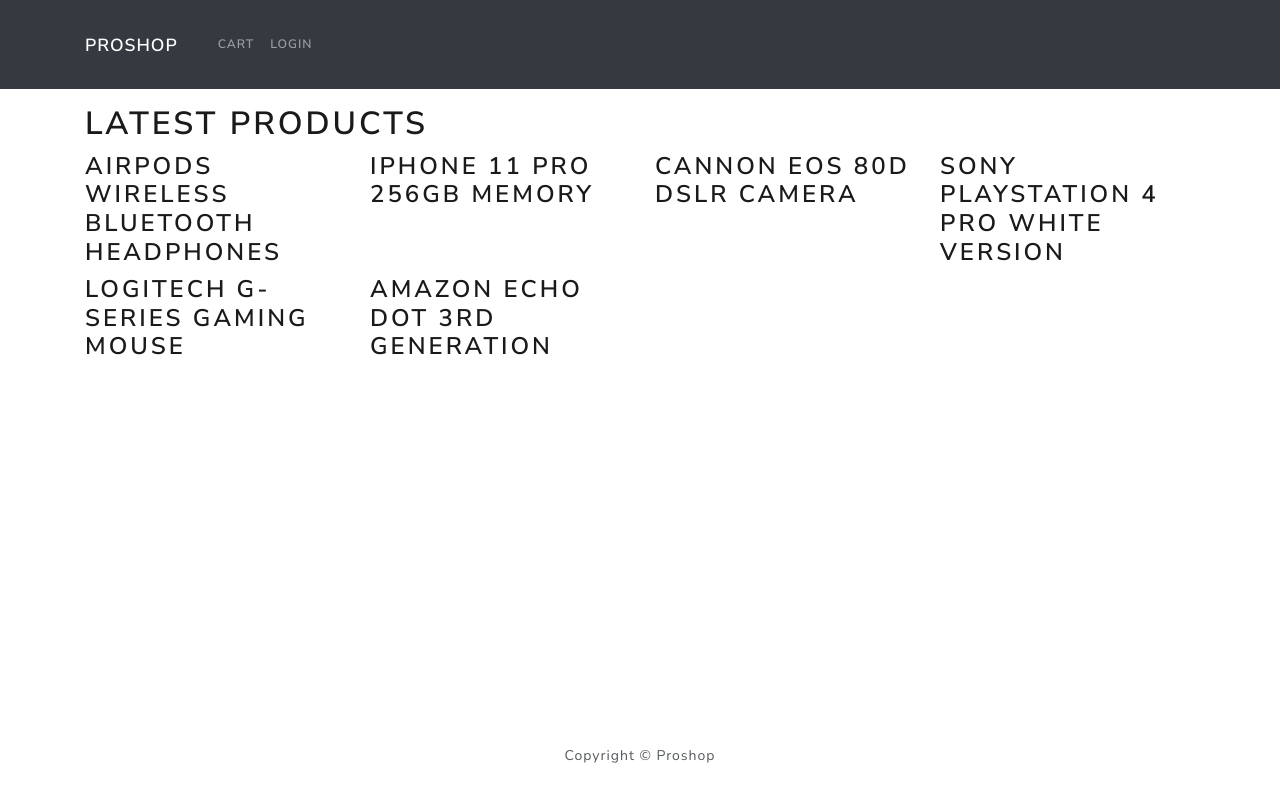
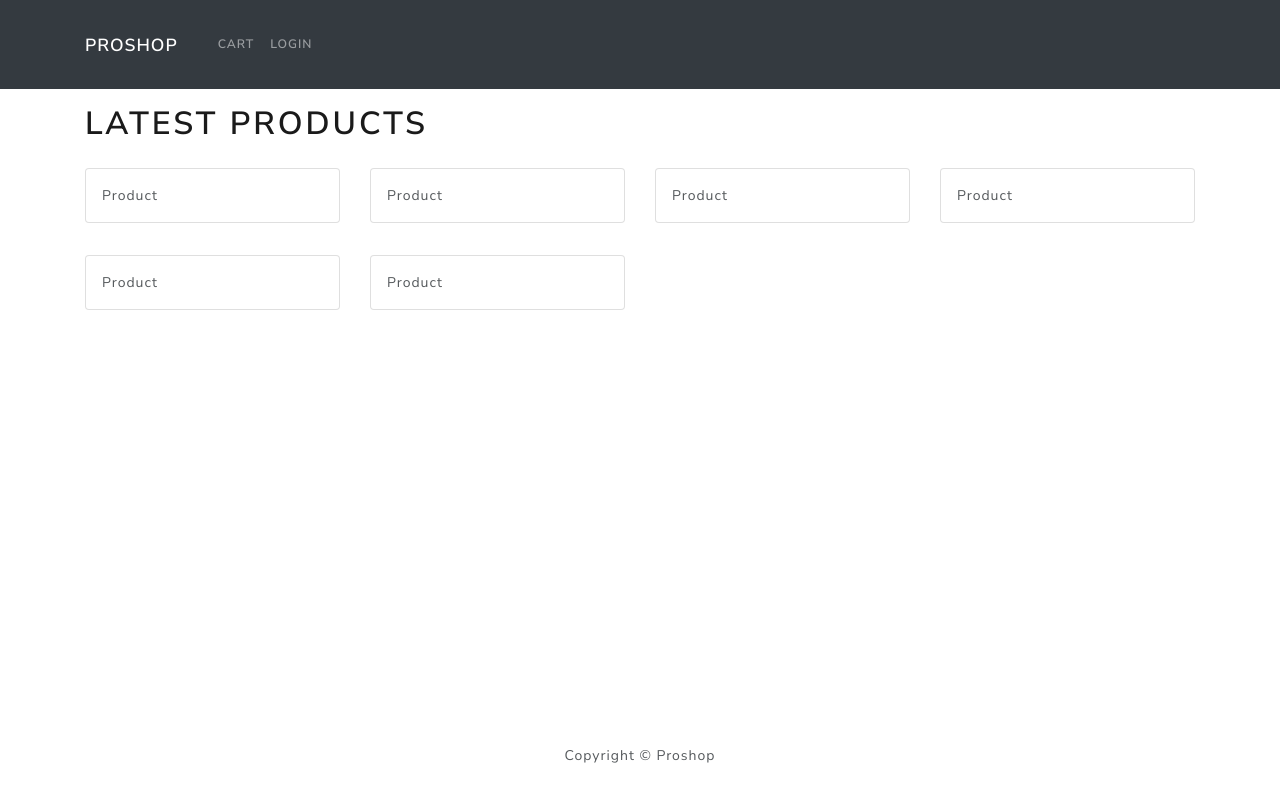
Before and after one commit to JordyVirtuoso/frontend-oroshop, a React (Create React App) app: page / in a window 1280 px wide. Built offline with nearby package versions, Linux system fonts and the light colour scheme; the HTML template or start-up script is replaced by a standard one.

Commit message:
cols in HomeScreen.js now show product from Product.js, styled as Cards

```diff
--- /dev/null
+++ b/src/components/Product.js
@@ -0,0 +1,12 @@
+import React from 'react'
+import { Card } from 'react-bootstrap'
+
+function Product() {
+    return (
+        <Card className="my-3 p-3 rounded">
+            Product
+        </Card>
+    )
+}
+
+export default Product
--- a/src/screens/HomeScreen.js
+++ b/src/screens/HomeScreen.js
@@ -1,5 +1,7 @@
 import React from 'react'
 import { Row, Col } from 'react-bootstrap'
+import Product from '../components/Product'
+
 import products from '../products'
 
 function HomeScreen() {
@@ -11,7 +13,7 @@
                     // coloumn size varies depending on display
                     // id of the product is added to key else error
                     <Col key={product._id} sm={12} md={6} lg={4} xl={3}>
-                    <h3>{product.name}</h3>
+                        <Product product={product} />
                     </Col>
                 ))}
             </Row>
```
